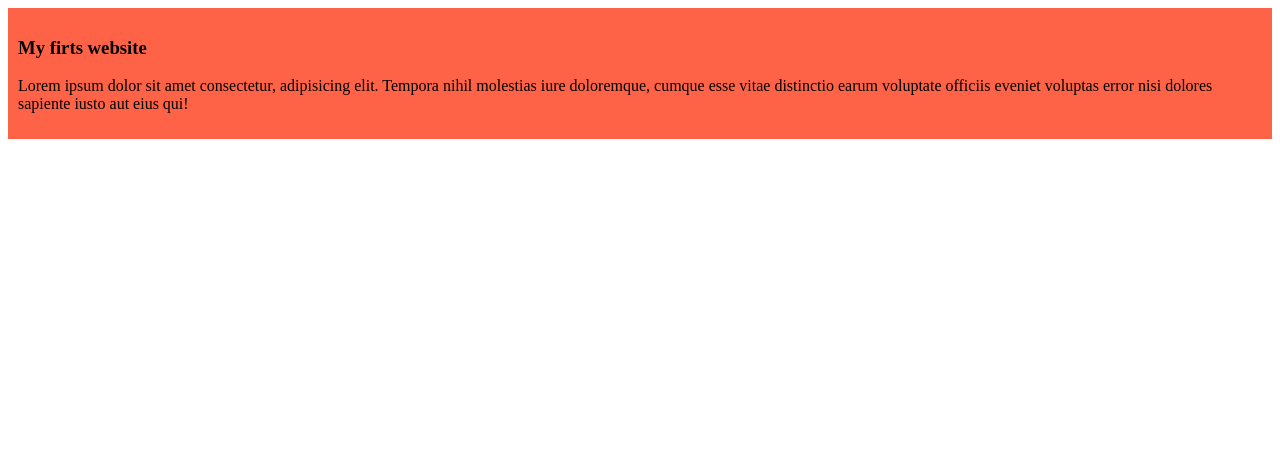
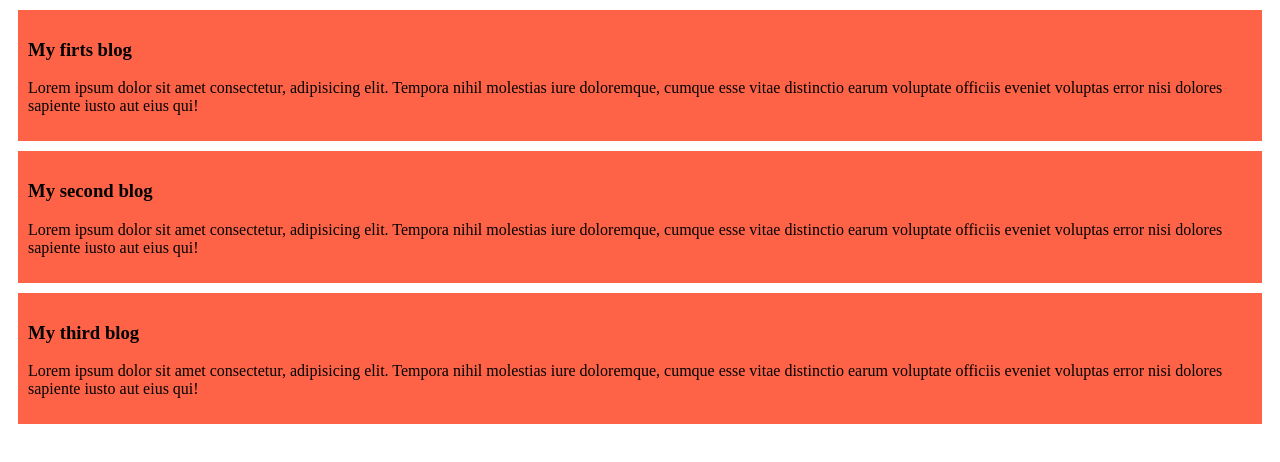
Before and after one commit to Raihan2223/my-simple-website, a plain HTML site: page index.html in a window 1280 px wide. Drawn offline with Linux system fonts and the light colour scheme.

Commit message:
added second and third blog

```diff
--- a/index.html
+++ b/index.html
@@ -8,7 +8,15 @@
 </head>
 <body>
     <div>
-        <h3>My firts website</h3>
+        <h3>My firts blog</h3>
+        <p>Lorem ipsum dolor sit amet consectetur, adipisicing elit. Tempora nihil molestias iure doloremque, cumque esse vitae distinctio earum voluptate officiis eveniet voluptas error nisi dolores sapiente iusto aut eius qui!</p>
+    </div>
+    <div>
+        <h3>My second blog</h3>
+        <p>Lorem ipsum dolor sit amet consectetur, adipisicing elit. Tempora nihil molestias iure doloremque, cumque esse vitae distinctio earum voluptate officiis eveniet voluptas error nisi dolores sapiente iusto aut eius qui!</p>
+    </div>
+    <div>
+        <h3>My third blog</h3>
         <p>Lorem ipsum dolor sit amet consectetur, adipisicing elit. Tempora nihil molestias iure doloremque, cumque esse vitae distinctio earum voluptate officiis eveniet voluptas error nisi dolores sapiente iusto aut eius qui!</p>
     </div>
 </body>
--- a/styles/blog.css
+++ b/styles/blog.css
@@ -1,4 +1,5 @@
 div{
     background-color: tomato;
     padding: 10px;
+    margin: 10px;
 }
```
